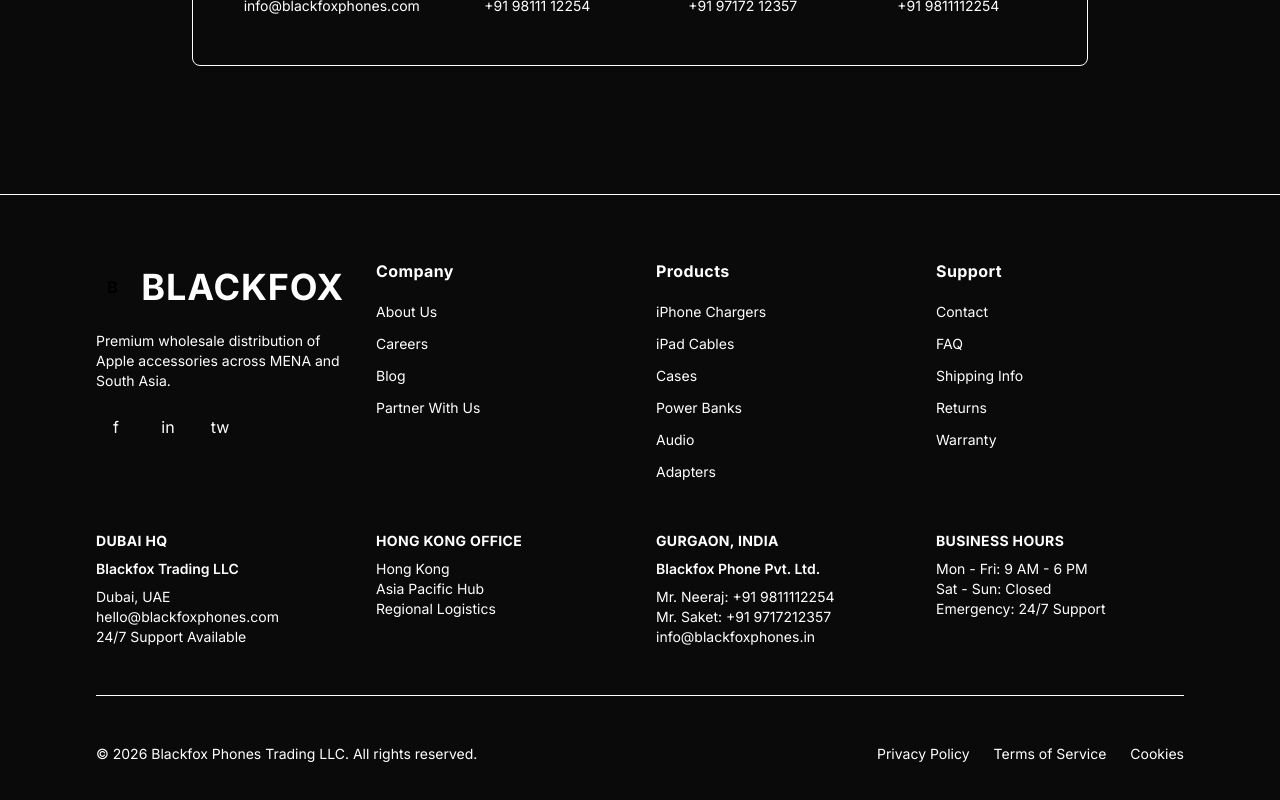
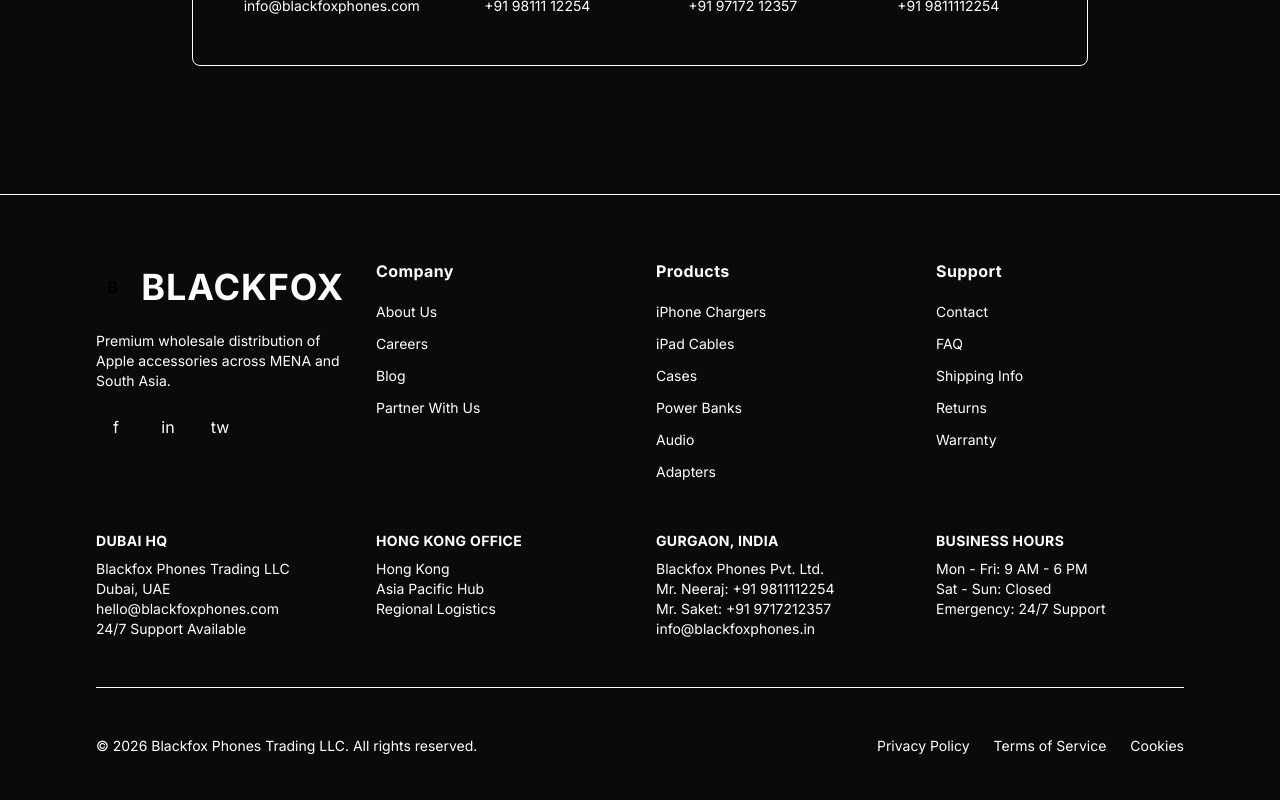
Before and after one commit to seenumehta/blackfoxphones, a Next.js app: page / in a window 1280 px wide. Shown: the part 7497-8297 px from the top of the page. Built offline with nearby package versions, Linux system fonts and the light colour scheme.

Commit message:
added company names

```diff
--- a/src/components/Footer.tsx
+++ b/src/components/Footer.tsx
@@ -104,8 +104,8 @@
         >
           <div className="text-center md:text-left">
             <h4 className="text-gold font-bold mb-2 text-sm">DUBAI HQ</h4>
-            <p className="text-text-gray text-sm mb-2 font-semibold">Blackfox Trading LLC</p>
             <p className="text-text-gray text-sm">
+              Blackfox Phones Trading LLC<br />
               Dubai, UAE<br />
               hello@blackfoxphones.com<br />
               24/7 Support Available
@@ -121,8 +121,8 @@
           </div>
           <div className="text-center md:text-left">
             <h4 className="text-gold font-bold mb-2 text-sm">GURGAON, INDIA</h4>
-            <p className="text-text-gray text-sm mb-2 font-semibold">Blackfox Phone Pvt. Ltd.</p>
             <p className="text-text-gray text-sm">
+              Blackfox Phones Pvt. Ltd.<br />
               Mr. Neeraj: +91 9811112254<br />
               Mr. Saket: +91 9717212357<br />
               info@blackfoxphones.in
```
